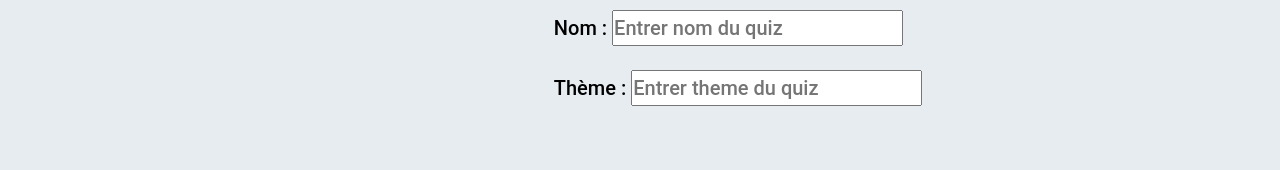
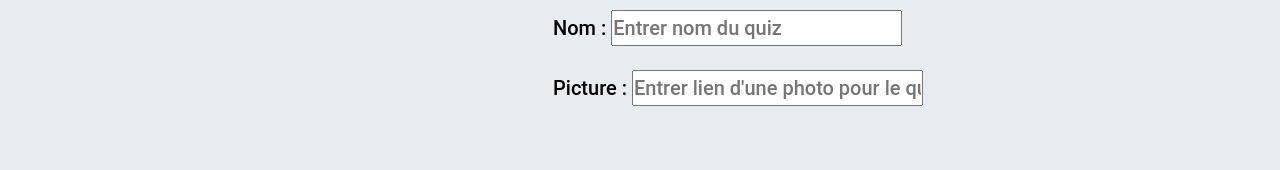
Before and after one commit to 2019-2020-ps6/2022-2023-ps6-cogito, an Angular app in the folder front-end/: page /quiz-form in a window 1280 px wide. Shown: the part 500-670 px from the top of the page. Built offline with nearby package versions, Linux system fonts and the light colour scheme.

Commit message:
fix: add picture to quiz #47

```diff
--- a/front-end/src/app/quizzes/quiz-form/quiz-form.component.html
+++ b/front-end/src/app/quizzes/quiz-form/quiz-form.component.html
@@ -16,8 +16,8 @@
         <input type="text" placeholder="Entrer nom du quiz" value = "{{this.quiz?.title}}" formControlName="title">
       </div>
       <div class="input">
-        Thème :
-        <input type="text" placeholder="Entrer theme du quiz" value = "{{this.quiz?.title}}" formControlName="picture">
+        Picture :
+        <input type="text" placeholder="Entrer lien d'une photo pour le quiz " value = "{{this.quiz?.picture}}" formControlName="picture">
       </div>
     </form>
   </div>
```
